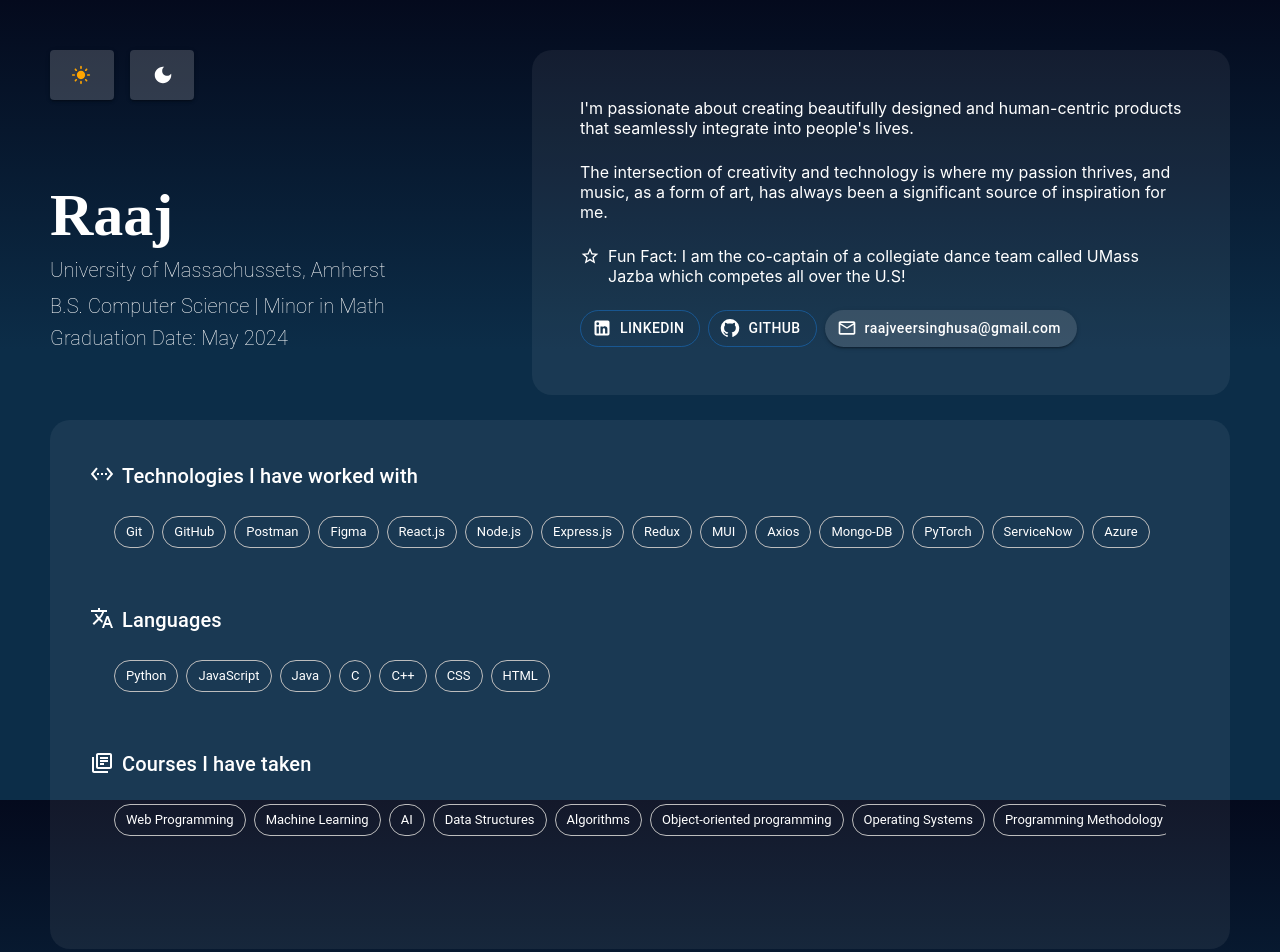
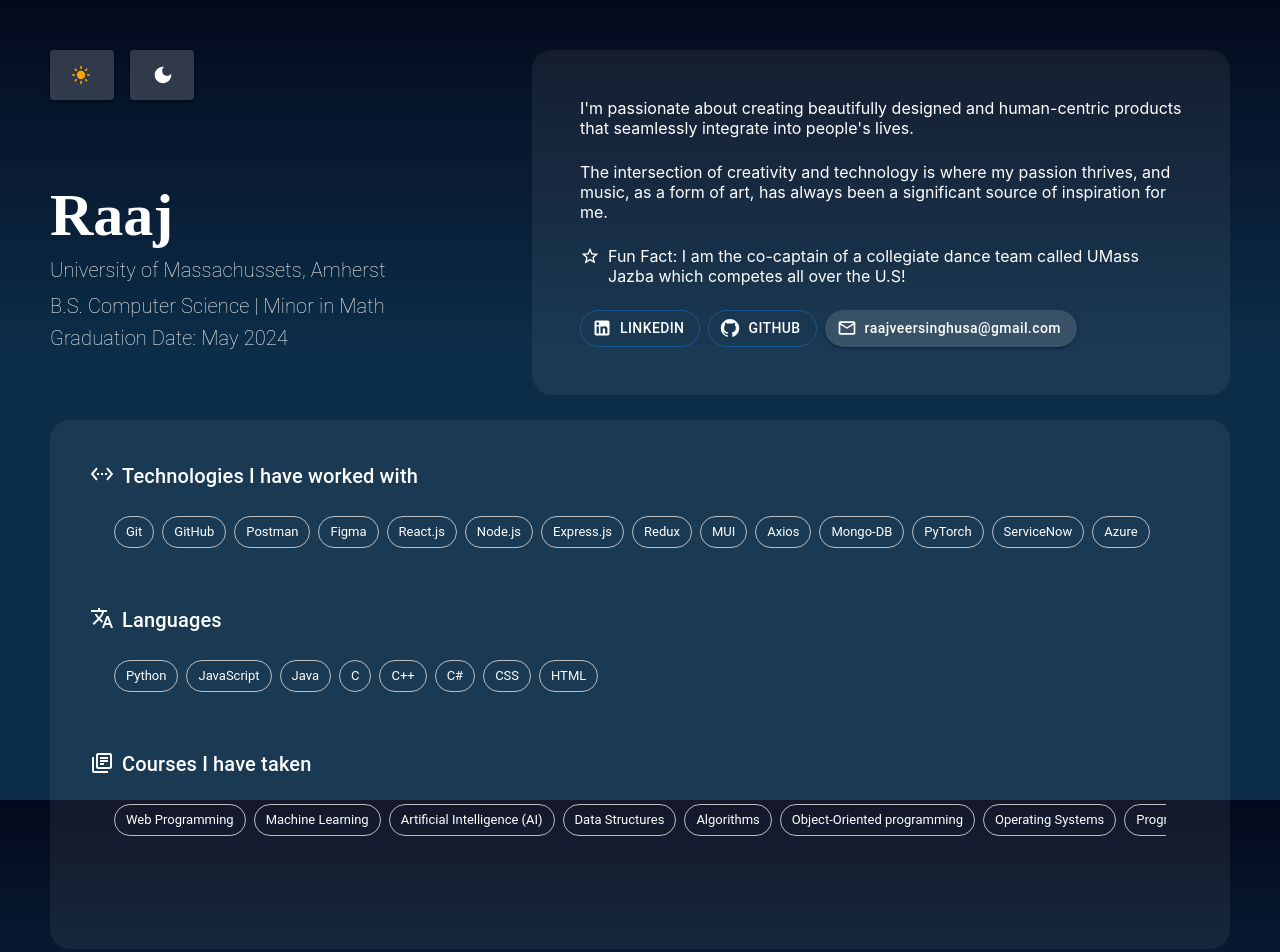
Before and after one commit to RaajveerX/Portfolio, a React (Create React App) app: page / in a window 1280 px wide. Shown: the top 952 px of the page. Built offline with nearby package versions, Linux system fonts and the light colour scheme.

Commit message:
Update Intro.js

```diff
--- a/src/Pages/Intro.js
+++ b/src/Pages/Intro.js
@@ -68,9 +68,9 @@ function Descript(){
 const skills = ["Git", "GitHub", "Postman", "Figma",
 "React.js", "Node.js", "Express.js", "Redux", "MUI", "Axios", "Mongo-DB", "PyTorch", "ServiceNow", "Azure"]
 
-const languages = ["Python", "JavaScript", "Java", "C", "C++", "CSS", "HTML"]
+const languages = ["Python", "JavaScript", "Java", "C", "C++", "C#", "CSS", "HTML"]
 
-const courses = ["Web Programming", "Machine Learning", "AI", "Data Structures", "Algorithms", "Object-oriented programming", "Operating Systems","Programming Methodology","Secure Distributed Systems","Information Retrieval", "UI/UX"]
+const courses = ["Web Programming", "Machine Learning", "Artificial Intelligence (AI)", "Data Structures", "Algorithms", "Object-Oriented programming", "Operating Systems","Programming Methodology","Secure Distributed Systems","Information Retrieval", "UI/UX Design"]
 
 function Skills(){
     return (
```
